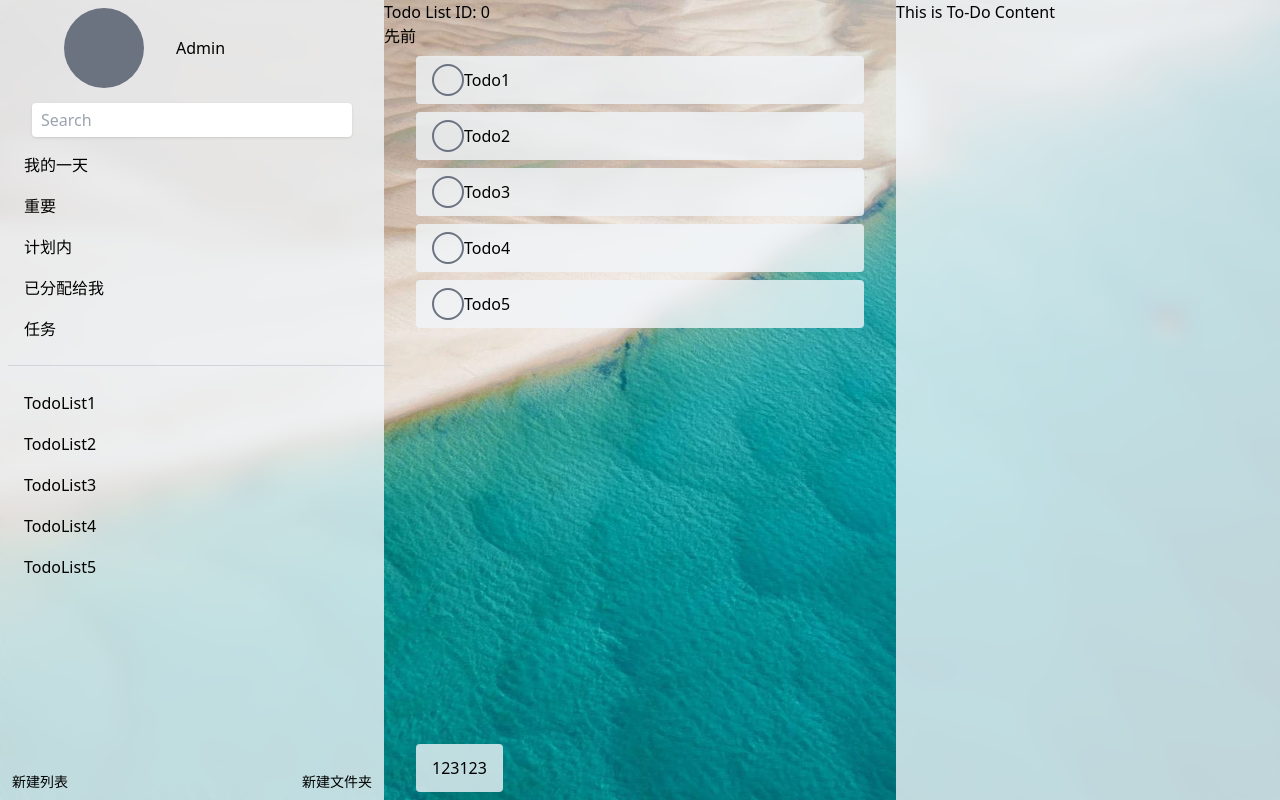
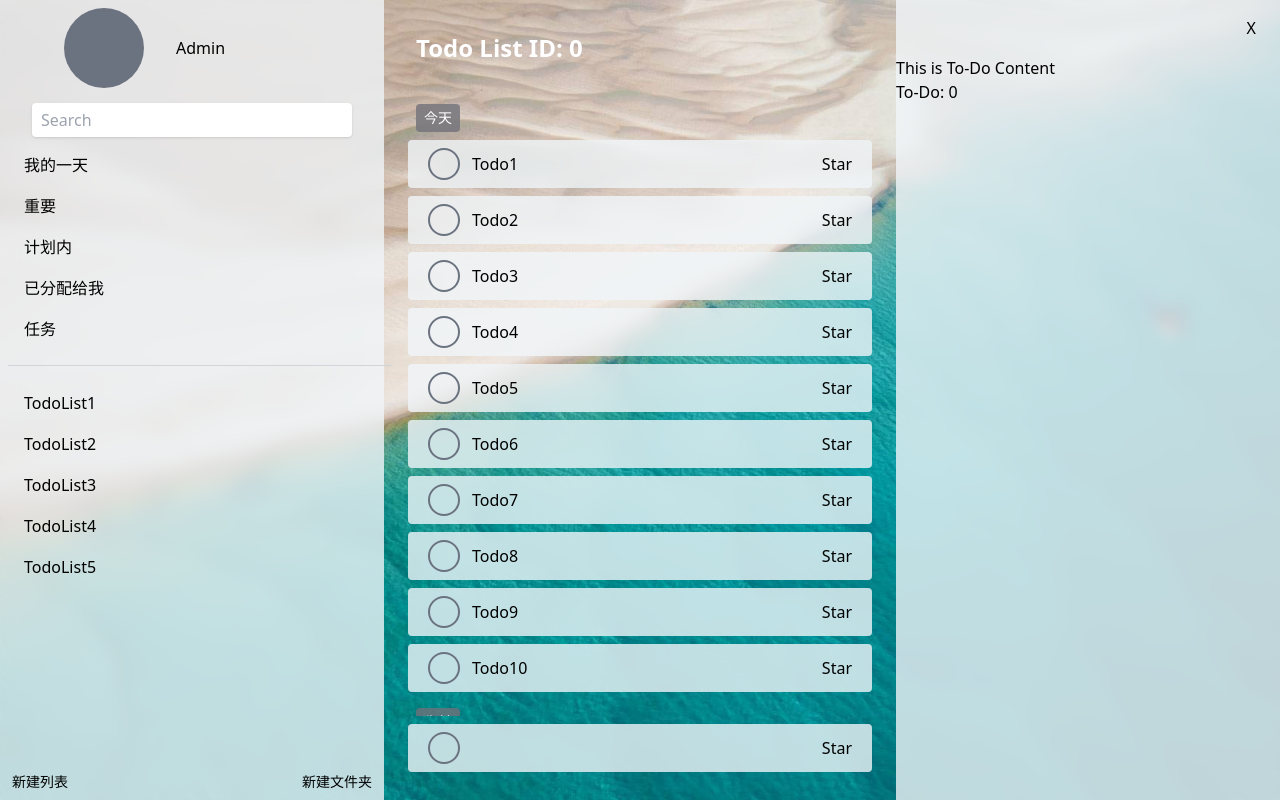
Before and after one commit to yzx9/oToDo-web, a Vue app: page / in a window 1280 px wide. Built offline with nearby package versions, Linux system fonts and the light colour scheme.

Commit message:
feat: update todo list

```diff
--- a/src/components/CheckBox.vue
+++ b/src/components/CheckBox.vue
@@ -1,6 +1,10 @@
 <script setup lang="ts">
 const emit = defineEmits<{
   (event: "click"): void
+}>()
+
+const props = defineProps<{
+  checked: boolean
 }>()
 </script>
 
--- a/src/components/TodoContent.vue
+++ b/src/components/TodoContent.vue
@@ -1,3 +1,13 @@
+<script setup lang="ts">
+const props = defineProps<{
+  todoID: bigint
+}>()
+</script>
+
 <template>
-  <div>This is To-Do Content</div>
+  <div>
+    <div>This is To-Do Content</div>
+
+    <div>To-Do: {{ props.todoID }}</div>
+  </div>
 </template>
--- a/src/components/TodoList.vue
+++ b/src/components/TodoList.vue
@@ -1,51 +1,118 @@
 <script setup lang="ts">
 import { reactive } from "vue"
 import CheckBox from "./CheckBox.vue"
+import TodoListItem from "./TodoListItem.vue"
+
+const emit = defineEmits<{
+  (event: "clickTodo", id: bigint): void
+}>()
 
 const props = defineProps<{
-  todoListID: BigInt
+  todoListID: bigint
 }>()
+
+const newTodo = reactive({
+  id: -1n,
+  text: "",
+})
 
 const todoGroups = reactive([
   {
+    title: "今天",
+    collasp: false,
+    items: [
+      { id: 1n, text: "Todo1", done: true },
+      { id: 2n, text: "Todo2", done: false },
+      { id: 3n, text: "Todo3", done: false },
+      { id: 4n, text: "Todo4", done: false },
+      { id: 5n, text: "Todo5", done: false },
+      { id: 6n, text: "Todo6", done: true },
+      { id: 7n, text: "Todo7", done: false },
+      { id: 8n, text: "Todo8", done: false },
+      { id: 9n, text: "Todo9", done: false },
+      { id: 10n, text: "Todo10", done: false },
+    ],
+  },
+  {
     title: "先前",
+    collasp: false,
     items: [
-      { id: 1n, text: "Todo1" },
-      { id: 2n, text: "Todo2" },
-      { id: 3n, text: "Todo3" },
-      { id: 4n, text: "Todo4" },
-      { id: 5n, text: "Todo5" },
+      { id: 11n, text: "Todo11", done: true },
+      { id: 12n, text: "Todo12", done: false },
+      { id: 13n, text: "Todo13", done: false },
+      { id: 14n, text: "Todo14", done: false },
+      { id: 15n, text: "Todo15", done: false },
+      { id: 16n, text: "Todo16", done: false },
+      { id: 17n, text: "Todo17", done: false },
+      { id: 18n, text: "Todo18", done: false },
+      { id: 19n, text: "Todo19", done: false },
     ],
   },
 ])
+
+async function handleCreate() {
+  // TODO
+  newTodo.text = ""
+}
 </script>
 
 <template>
-  <div>
-    <h2>Todo List ID: {{ props.todoListID }}</h2>
+  <div class="flex flex-col">
+    <h2 class="p-8 text-2xl text-white font-bold select-none">
+      Todo List ID: {{ props.todoListID }}
+    </h2>
 
-    <div v-for="g in todoGroups">
-      <h3>{{ g.title }}</h3>
+    <div class="flex-1 overflow-y-auto">
+      <template v-for="g in todoGroups" :key="'todo-list-group-' + g.title">
+        <div class="px-8 pt-2 flex">
+          <header
+            class="px-2 py-1 rounded text-sm bg-zinc-500/80 backdrop-blur text-white cursor-pointer select-none"
+            @click="g.collasp = !g.collasp"
+          >
+            <h3>{{ g.title }}</h3>
+          </header>
+        </div>
 
-      <div
-        v-for="todo in g.items"
-        :key="'todo-list-' + todo.id"
-        class="todo-list__item flex justify-between items-center"
-      >
-        <CheckBox class="w-8" />
+        <template v-if="!g.collasp">
+          <TodoListItem
+            v-for="todo in g.items"
+            :key="'todo-list-' + todo.id"
+            @click="emit('clickTodo', todo.id)"
+          >
+            <template #prepend>
+              <CheckBox class="w-8" :checked="todo.done" />
+            </template>
 
-        <p class="flex-1">{{ todo.text }}</p>
+            <template #default>
+              <p>{{ todo.text }}</p>
+            </template>
 
-        <div></div>
-      </div>
+            <template #append>
+              <div class="cursor-pointer">Star</div>
+            </template>
+          </TodoListItem>
+        </template>
+      </template>
     </div>
 
-    <div class="todo-list__item fixed bottom-0 flex items-center">123123</div>
+    <div class="pb-5">
+      <TodoListItem>
+        <template #prepend>
+          <CheckBox class="w-8" :checked="false" />
+        </template>
+
+        <template #default>
+          <input
+            v-model="newTodo.text"
+            class="bg-transparent outline-none"
+            @keyup.enter="handleCreate"
+          />
+        </template>
+
+        <template #append>
+          <div>Star</div>
+        </template>
+      </TodoListItem>
+    </div>
   </div>
 </template>
-
-<style lang="postcss">
-.todo-list__item {
-  @apply h-12 my-2 mx-8 rounded px-4 bg-theme;
-}
-</style>
--- a/src/components/TodoListItem.vue
+++ b/src/components/TodoListItem.vue
@@ -1,13 +1,24 @@
 <script setup lang="ts">
-type Item = { text: string }
-
-const props = defineProps<{
-  item: Item
+const emit = defineEmits<{
+  (event: "click"): void
 }>()
 </script>
 
 <template>
-  <div class="h-12 my-2 mx-8 rounded px-4 flex items-center bg-theme">
-    {{ props.item.text }}
+  <div
+    class="h-12 my-2 mx-6 rounded px-4 bg-theme flex justify-between items-center"
+    @click="emit('click')"
+  >
+    <div class="mx-1">
+      <slot name="prepend"></slot>
+    </div>
+
+    <div class="mx-2 flex-1">
+      <slot name="default"></slot>
+    </div>
+
+    <div class="mx-1">
+      <slot name="append"></slot>
+    </div>
   </div>
 </template>
--- a/src/views/Home.vue
+++ b/src/views/Home.vue
@@ -6,8 +6,19 @@ import TodoList from "../components/TodoList.vue"
 import TodoListMenu from "../components/TodoListMenu.vue"
 import UserProfile from "../components/UserProfile.vue"
 
+const activeTodo = ref(0n)
 const activeTodoListID = ref(0n)
 const showTodo = ref(true)
+
+function handleTodoClicked(id: bigint) {
+  if (activeTodo.value != id) {
+    showTodo.value = true
+    activeTodo.value = id
+  } else {
+    showTodo.value = false
+    activeTodo.value = 0n
+  }
+}
 </script>
 
 <template>
@@ -20,12 +31,20 @@ const showTodo = ref(true)
       <TodoListMenu v-model="activeTodoListID" class="flex-1" />
     </nav>
 
-    <main class="flex-1" @click="showTodo = !showTodo">
-      <TodoList :todoListID="activeTodoListID" />
+    <main class="flex-1">
+      <TodoList
+        class="h-full"
+        :todoListID="activeTodoListID"
+        @clickTodo="handleTodoClicked"
+      />
     </main>
 
-    <aside v-if="showTodo" class="bg-theme w-96">
-      <TodoContent />
+    <aside v-if="showTodo" class="w-96 flex flex-col bg-theme">
+      <div class="m-4 mr-6 self-end cursor-pointer" @click="showTodo = false">
+        X
+      </div>
+
+      <TodoContent class="flex-1 overflow-y-auto" :todoID="activeTodo" />
     </aside>
   </div>
 </template>
--- a/tailwind.config.js
+++ b/tailwind.config.js
@@ -23,7 +23,7 @@ module.exports = {
     plugin(function ({ addComponents }) {
       addComponents({
         ".bg-theme": {
-          backdropFilter: "blur(10px)",
+          backdropFilter: "blur(8px)",
           backgroundColor: `rgb(241 245 249 / 0.8)`,
         },
       })
```
